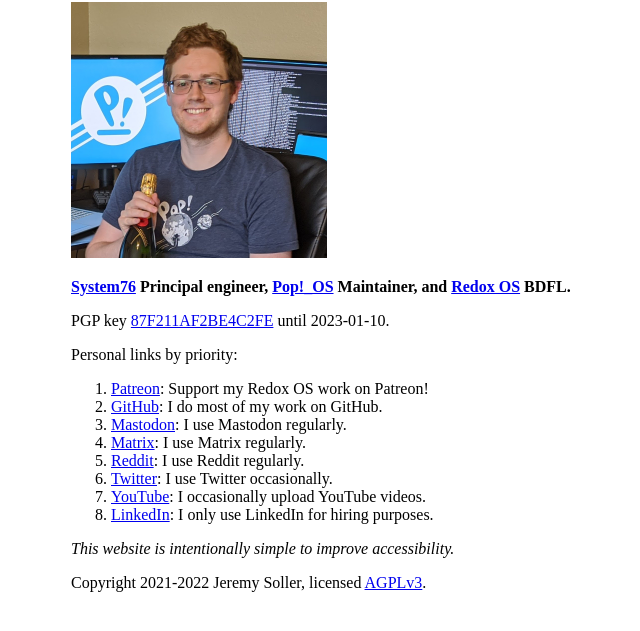
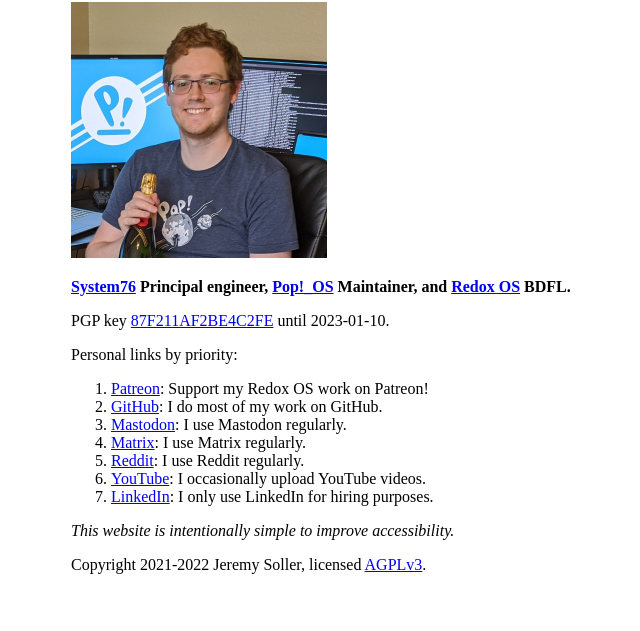
Before and after one commit to jackpot51/soller.dev, a plain HTML site: page index.html in a window 1280 px wide. Shown: the part 73-704 px from the top of the page, without its empty margins (169-809 px from the left). Drawn offline with Linux system fonts and the light colour scheme.

Commit message:
Remove twitter link

```diff
--- a/index.html
+++ b/index.html
@@ -41,10 +41,6 @@
 				use Reddit regularly.
 			</li>
 			<li>
-				<a href="https://twitter.com/jeremy_soller">Twitter</a>: I use
-				Twitter occasionally.
-			</li>
-			<li>
 				<a href="https://www.youtube.com/c/JeremySoller">YouTube</a>: I
 				occasionally upload YouTube videos.
 			</li>
```
